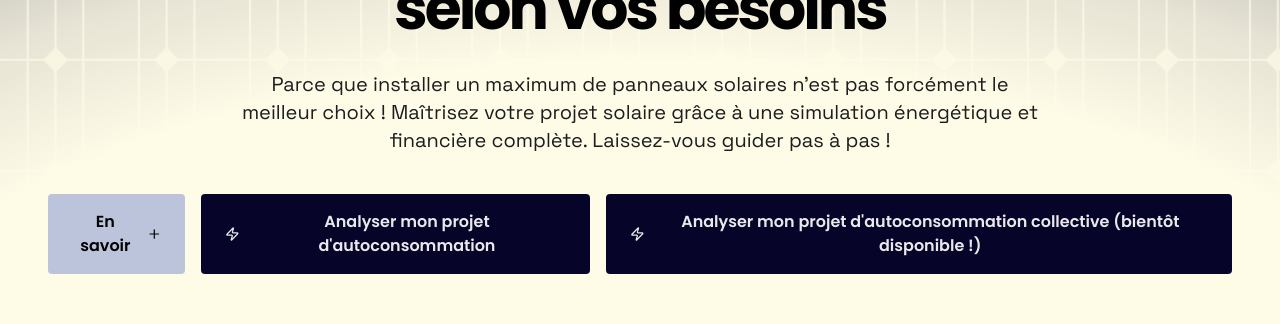
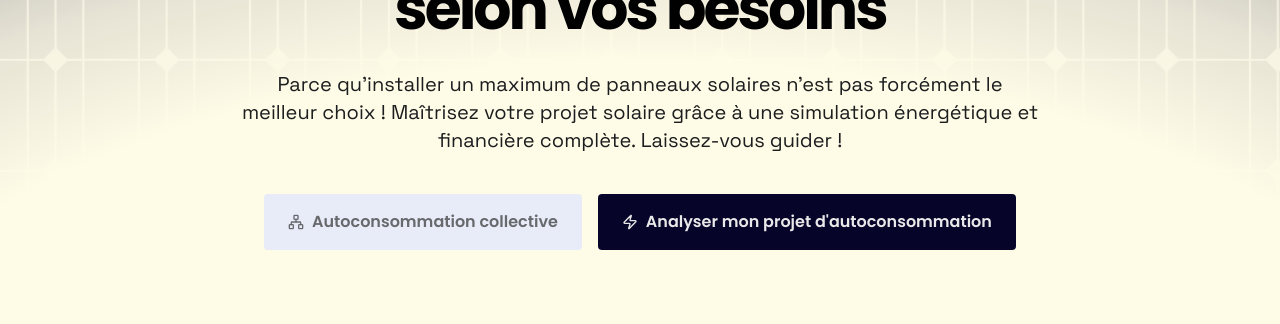
Before and after one commit to Soleil-Bleu/frontend, a React (Vite) app: page / in a window 1280 px wide. Shown: the part 218-542 px from the top of the page. Built offline with nearby package versions, Linux system fonts and the light colour scheme; no server answers.

Commit message:
fix: hero buttons

```diff
--- a/src/components/footer.jsx
+++ b/src/components/footer.jsx
@@ -7,7 +7,7 @@ export function Footer() {
                 <h2 className="text-5xl font-bold tracking-tight text-primary">
                     {"L'Association Soleil Bleu"}
                 </h2>
-                <div className="grid grid-cols-2 px-8 pt-12 pb-8 gap-x-12 gap-y-6 rounded-lg font-secondary text-primary bg-background/50 backdrop-brightness-150 backdrop-blur-lg">
+                <div className="grid grid-cols-2 px-8 max-w-6xl pt-12 pb-8 gap-x-12 gap-y-6 rounded-lg font-secondary text-primary bg-background/50 backdrop-brightness-150 backdrop-blur-lg">
                     <span className="font-secondary text-justify">
                         {`Soleil Bleu est une association (loi 1901), fondée suite au constat de 2 ingénieurs
                         en énergies : l'énergie solaire occupe une place centrale dans la transition écologique
--- a/src/components/hero.jsx
+++ b/src/components/hero.jsx
@@ -1,4 +1,11 @@
-import { Plus, Zap } from "lucide-react";
+import { Plus, Zap, Network } from "lucide-react";
+import { Button } from "@/components/ui/button";
+import {
+    Tooltip,
+    TooltipContent,
+    TooltipProvider,
+    TooltipTrigger,
+} from "@/components/ui/tooltip"
 
 export function Hero() {
     return (
@@ -7,21 +14,37 @@ export function Hero() {
                 <h1 className="text-3xl p-2 font-bold tracking-tighter sm:text-5xl xl:text-6xl">
                     Simulez votre projet solaire
                     <br />
-                   selon vos besoins
+                    selon vos besoins
                 </h1>
                 <p className="mx-auto max-w-[800px] text-secondary-foreground font-secondary md:text-xl">
-                    Parce que installer un maximum de panneaux solaires n'est pas forcément le meilleur choix !
+                    Parce qu'installer un maximum de panneaux solaires n'est pas forcément le meilleur choix !
                     Maîtrisez votre projet solaire grâce à une simulation énergétique et financière complète.
-                    Laissez-vous guider pas à pas !
+                    Laissez-vous guider !
                 </p>
                 <div className="flex w-full mt-4 justify-center items-center gap-4">
-                    <a
+                    {/* <a
                         href="/new"
                         className="text-base font-semibold px-6 py-4 flex flex-row items-center justify-center rounded-sm bg-secondary group"
                     >
                         <span>En savoir</span>
                         <Plus className="ml-2 h-4 w-4 group-hover:rotate-180 ease-in-out duration-500" />
-                    </a>
+                    </a> */}
+                    <TooltipProvider>
+                        <Tooltip>
+                            <TooltipTrigger>
+                                <a
+                                    href="/new"
+                                    className="font-semibold px-6 py-4 rounded-sm flex flex-row items-center justify-center group bg-popover text-muted-foreground stroke-ring hover:bg-muted cursor-not-allowed"
+                                >
+                                    <Network className="mr-2 h-4 w-4 group-hover:rotate-180 ease-in-out duration-500" />
+                                    <span >Autoconsommation collective</span>
+                                </a>
+                            </TooltipTrigger>
+                            <TooltipContent className='bg-muted'>
+                                <p>Bientôt disponible !</p>
+                            </TooltipContent>
+                        </Tooltip>
+                    </TooltipProvider>
                     <a
                         href="/new"
                         className="font-semibold px-6 py-4 rounded-sm flex flex-row items-center justify-center group bg-primary stroke-ring hover:bg-accent-foreground"
@@ -29,13 +52,6 @@ export function Hero() {
                         <Zap className="mr-2 h-4 w-4 text-primary-foreground  group-hover:rotate-180 ease-in-out duration-500" />
                         <span className="text-primary-foreground">Analyser mon projet d'autoconsommation</span>
                     </a>
-                    <a
-                        href="/new"
-                        className="font-semibold px-6 py-4 rounded-sm flex flex-row items-center justify-center group bg-primary stroke-ring hover:bg-accent-foreground"
-                    >
-                        <Zap className="mr-2 h-4 w-4 text-primary-foreground  group-hover:rotate-180 ease-in-out duration-500" />
-                        <span className="text-primary-foreground">Analyser mon projet d'autoconsommation collective (bientôt disponible !)</span>
-                    </a>
                 </div>
             </div>
         </section>
```
